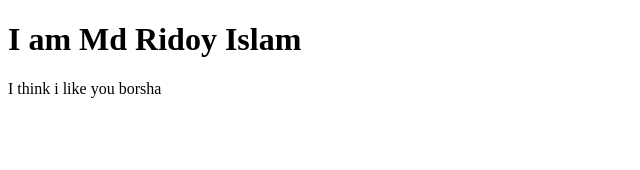
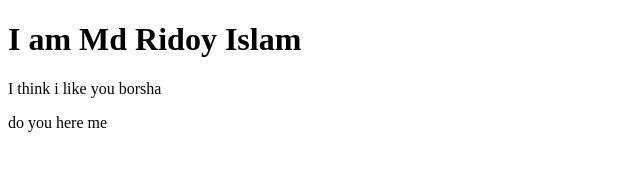
Before and after one commit to mdridoy-khan/ridoy-site, a plain HTML site: page index.html in a window 1280 px wide. Shown: the whole page, without its empty margins (0-640 px from the left). Drawn offline with Linux system fonts and the light colour scheme.

Commit message:
Update index.html

```diff
--- a/index.html
+++ b/index.html
@@ -11,6 +11,7 @@
         <div class="ridoy">
             <h1>I am Md Ridoy Islam</h1>
             <p>I think i like you borsha</p>
+            <p>do you here me</p>
         </div>
     </div>
 </body>
```
